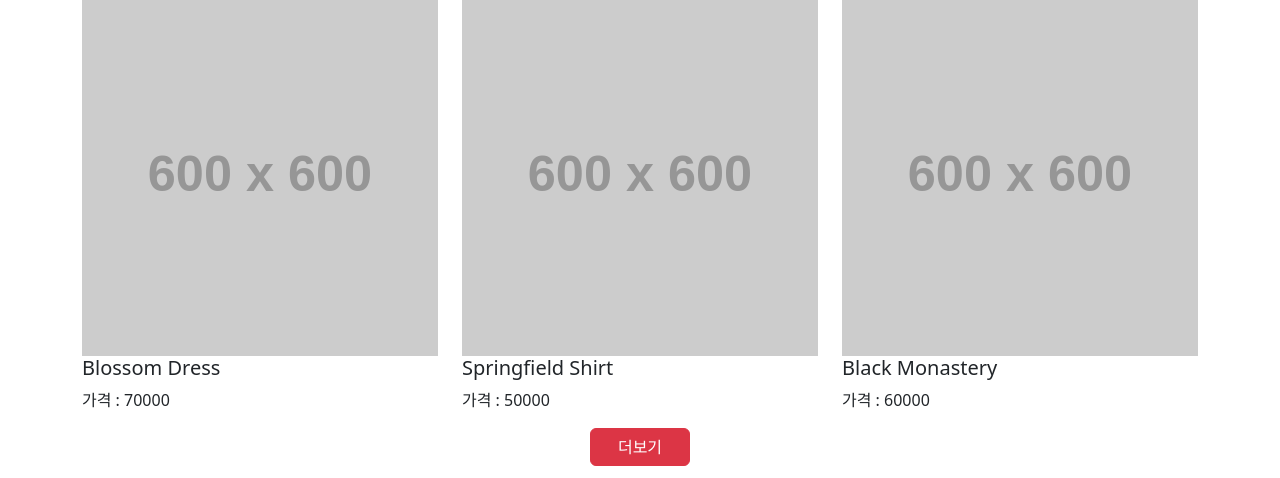
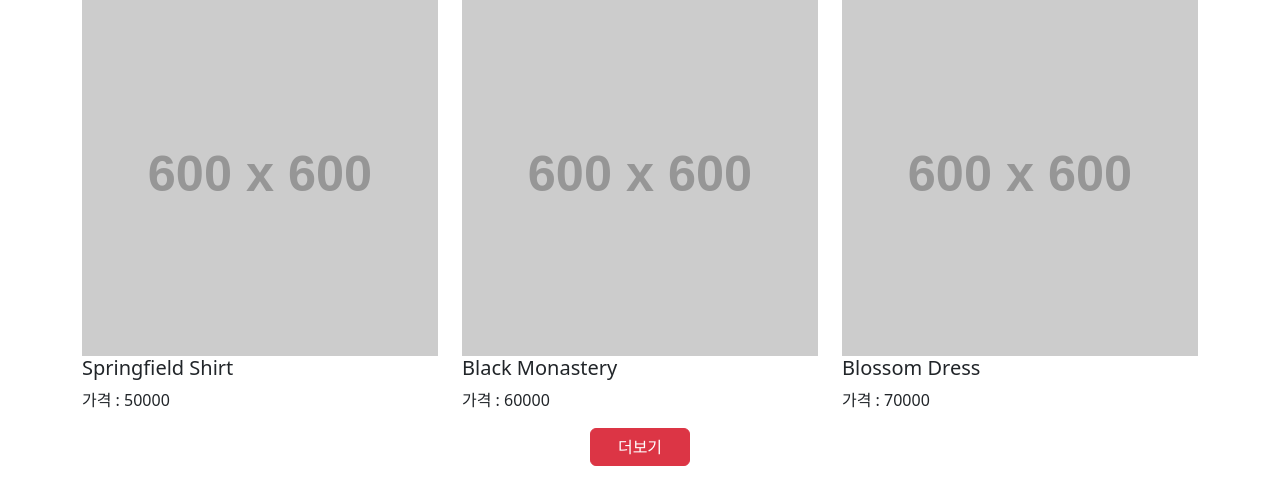
Before and after one commit to 1000mj/javascript, a website: page list.html in a window 1280 px wide. Both pictures are taken after a click on the button "가격내림순". Shown: the top 478 px of the page. Drawn offline with nearby package versions, Linux system fonts and the light colour scheme; placeholder pictures from the web are drawn by us.

Commit message:
가격순정렬버튼생성

```diff
--- a/list.html
+++ b/list.html
@@ -73,9 +73,21 @@
             { id : 2, price : 60000, title : 'Black Monastery' }
         ];
 
-
-
-
+        $('#price').click(function(){
+            products.sort(function(a,b){
+                return a.price - b.price;
+            });
+            $('.row').html('');
+            products.forEach((data)=>{
+                var 템플릿 =
+                    `<div class="col-sm-4">
+                        <img src="https://via.placeholder.com/600" class="w-100"/>
+                        <h5>${data.title}</h5>
+                        <p>가격 : ${data.price}</p>
+                        </div>`;
+                $('.row').append(템플릿);
+            })
+        });
 
 
 
@@ -87,7 +99,6 @@
         array.sort((a,b)=>{
             return a - b
         });
-        console.log(array);
 
 
 
```
